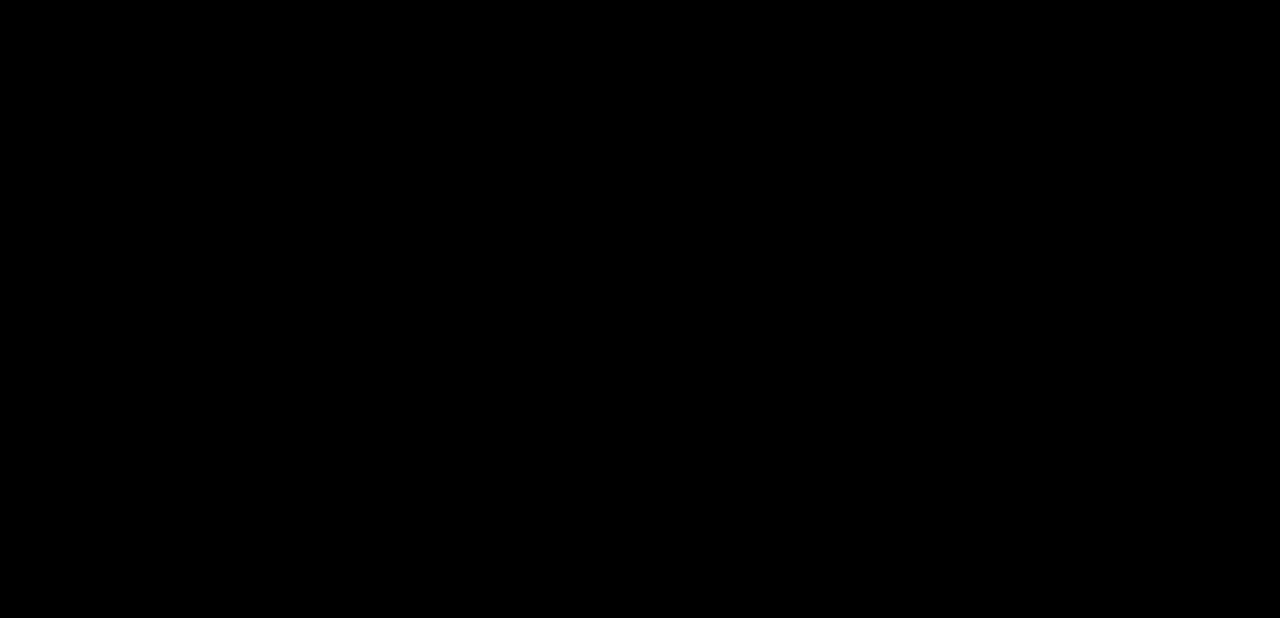
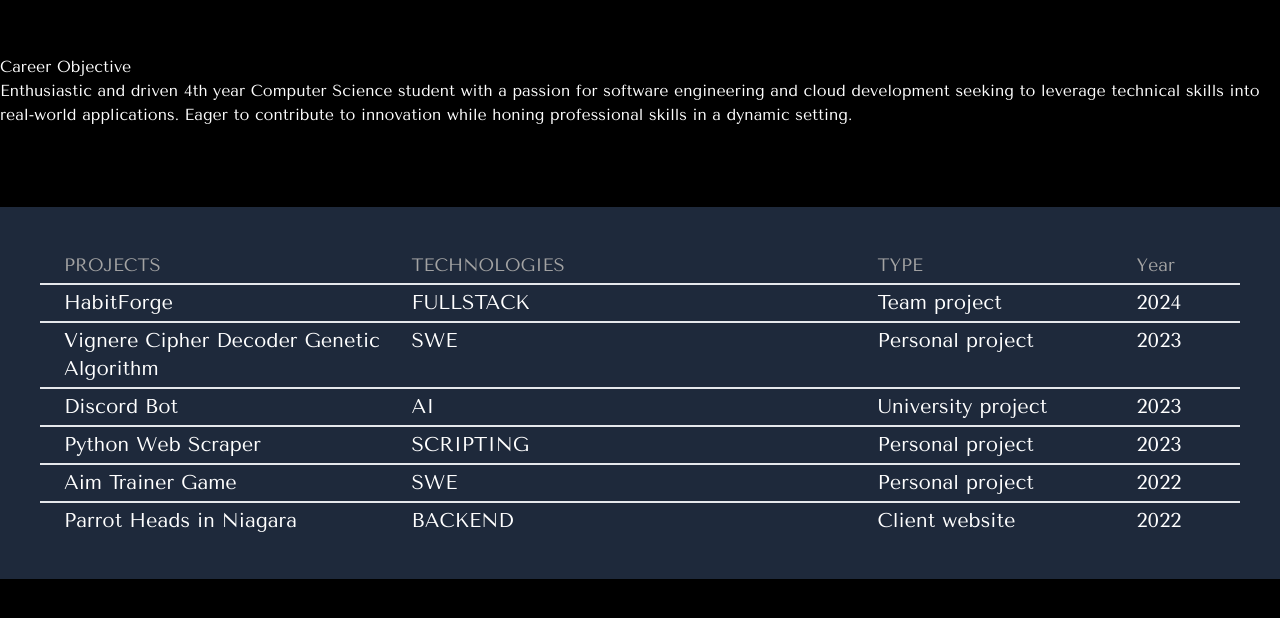
Before and after one commit to RafaelBocsa/my-site, a Next.js app: page / in a window 1280 px wide. Shown: the part 1908-2526 px from the top of the page. After the commit the page ends 2487 px from the top, so only its background shows below. Built offline with nearby package versions, Linux system fonts and the light colour scheme.

Commit message:
March 3 changes

```diff
--- a/components/about_me/aboutme.tsx
+++ b/components/about_me/aboutme.tsx
@@ -30,8 +30,15 @@ const aboutme = () => {
           </h1>
         </div>
       </div>
-      <div className="text-white">
-        <h1>About me end</h1>
+      <div className="text-white  justify-center ite py-20 ">
+        <h1>Career Objective</h1>
+        <h1>
+          Enthusiastic and driven 4th year Computer Science student with a
+          passion for software engineering and cloud development seeking to
+          leverage technical skills into real-world applications. Eager to
+          contribute to innovation while honing professional skills in a dynamic
+          setting.
+        </h1>
       </div>
     </div>
   );
--- a/components/about_me/styles.module.css
+++ b/components/about_me/styles.module.css
@@ -7,8 +7,10 @@
   /* justify-content: space-around; */
   /* justify-content: space-between; */
   justify-content: center;
-  /* align-items: center; */
-  padding: 30% 10%;
+  align-items: center;
+  padding-top: 30%;
+  padding-bottom: 15%;
+
   color: white;
-  height: 150rem;
+  /* height: 150rem; */
 }
--- a/components/projects/projects.tsx
+++ b/components/projects/projects.tsx
@@ -4,7 +4,7 @@ import { useState, useRef, useEffect } from "react";
 
 const projects = () => {
   return (
-    <div className="bg-slate-800 h-[70rem] p-10">
+    <div className="bg-slate-800 h-full p-10">
       <div className=" flex text-neutral-400 text-lg w-[100%] py-1">
         <h1 className="block w-[35vw] px-6">PROJECTS</h1>
         <h1 className="block w-[45vw] ">TECHNOLOGIES</h1>
@@ -14,6 +14,15 @@ const projects = () => {
 
       <div className="">
         <ul className="h-full ">
+          <ProjectCards
+            src="/me.png"
+            title="HabitForge"
+            year="2024"
+            tech="FULLSTACK"
+            type="Team project"
+            description="Used genetic algorithms to build a Vigen`ere cipher decoder that finds the key to encrypted text over a certain
+          amount of generations and population size to achieve 95% decryption accuracy"
+          />
           <ProjectCards
             src="/me.png"
             title="Vignere Cipher Decoder Genetic Algorithm"
@@ -31,6 +40,33 @@ const projects = () => {
             type="University project"
             description="Used genetic algorithms to build a Vigen`ere cipher decoder that finds the key to encrypted text over a certain
           amount of generations and population size to achieve 95% decryption accuracy"
+          />
+          <ProjectCards
+            src="/me.png"
+            title="Python Web Scraper"
+            year="2023"
+            tech="SCRIPTING"
+            type="Personal project"
+            description="Used genetic algorithms to build a Vigen`ere cipher decoder that finds the key to encrypted text over a certain
+          amount of generations and population size to achieve 95% decryption accuracy"
+          />
+          <ProjectCards
+            src="/me.png"
+            title="Aim Trainer Game"
+            year="2022"
+            tech="SWE"
+            type="Personal project"
+            description="Used genetic algorithms to build a Vigen`ere cipher decoder that finds the key to encrypted text over a certain
+        amount of generations and population size to achieve 95% decryption accuracy"
+          />
+          <ProjectCards
+            src="/me.png"
+            title="Parrot Heads in Niagara"
+            year="2022"
+            tech="BACKEND"
+            type="Client website"
+            description="Used genetic algorithms to build a Vigen`ere cipher decoder that finds the key to encrypted text over a certain
+      amount of generations and population size to achieve 95% decryption accuracy"
           />
         </ul>
       </div>
```
